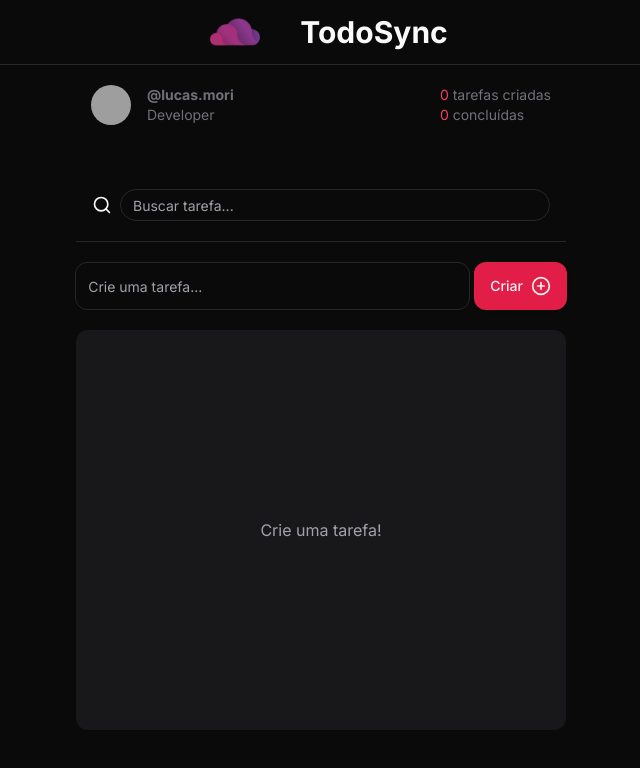
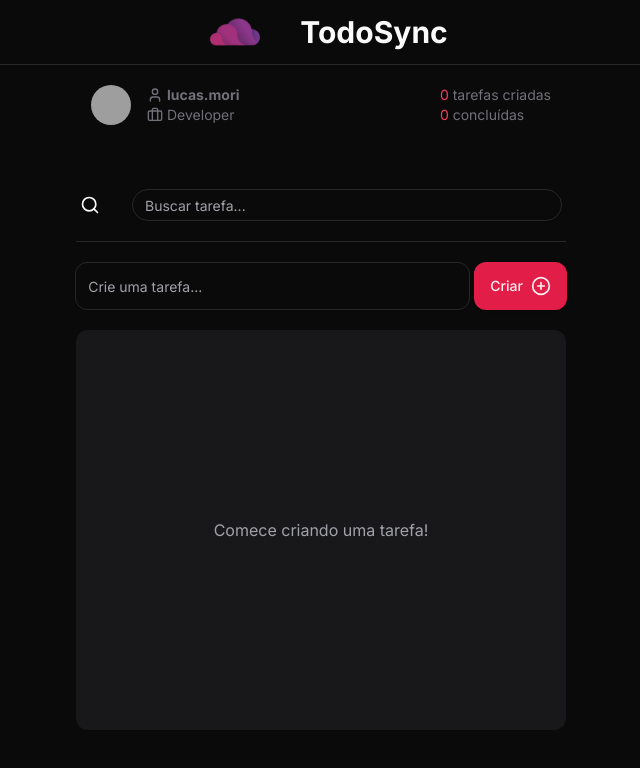
Before and after one commit to LucasTakeoMori/todo-sync, a React (Vite) app: page / in a window 1280 px wide. Shown: the top 768 px of the page, without its empty margins (319-959 px from the left). Built offline with nearby package versions, Linux system fonts and the light colour scheme; grey boxes are pictures that could not be loaded.

Commit message:
feat: improved user card visuals

```diff
--- a/src/components/card-user.tsx
+++ b/src/components/card-user.tsx
@@ -1,9 +1,9 @@
+import {  Briefcase, User } from "lucide-react";
 import { Avatar, AvatarImage } from "./ui/avatar";
 
 interface CardUserProps {
     createdTasksCount: number
     completedTasksCount: number
-    // excludedTasksCount: number
 }
 
 export function CardUser({ createdTasksCount, completedTasksCount }: CardUserProps) {
@@ -16,13 +16,20 @@ export function CardUser({ createdTasksCount, completedTasksCount }: CardUserPro
                     </Avatar>
 
                     <div className="flex flex-col">
-                        <span className="text-sm text-zinc-500 font-bold">
-                            @lucas.mori
-                        </span>
+                        <div className="flex items-center gap-1">
+                            <User className="w-4 h-4 text-sm text-zinc-500 font-bold" />
+                            <span className="text-sm text-zinc-500 font-bold">
+                                lucas.mori
+                            </span>
+                        </div>
 
-                        <span className="text-sm text-zinc-500">
-                            Developer
-                        </span>
+                        <div className="flex items-center gap-1">
+                            <Briefcase className="w-4 h-4 text-sm text-zinc-500 font-bold" />
+
+                            <span className="text-sm text-zinc-500">
+                                Developer
+                            </span>
+                        </div>
                     </div>
                 </div>
 
--- a/src/components/todo-list.tsx
+++ b/src/components/todo-list.tsx
@@ -125,7 +125,7 @@ export function TodoList() {
             <CardUser createdTasksCount={countCreatedTaskCount} completedTasksCount={countCompletedTaskCount} />
 
             <div className="flex flex-col items-center justify-center gap-5">
-                <div className="flex items-center gap-2">
+                <div className="flex items-center gap-8">
                     <SearchIcon size={20} />
 
                     <Input className="text-zinc-400 w-[430px] h-8 rounded-2xl col-span-3" placeholder="Buscar tarefa..." value={search} onChange={(e) => setSearch(e.target.value)} required />
@@ -171,7 +171,7 @@ export function TodoList() {
                         ))
                     ) : (
                         <div className="flex justify-center items-center h-full">
-                            <p className="text-zinc-400">Crie uma tarefa!</p>
+                            <p className="text-zinc-400">Comece criando uma tarefa!</p>
                         </div>
                     )}
                 </div>
```
